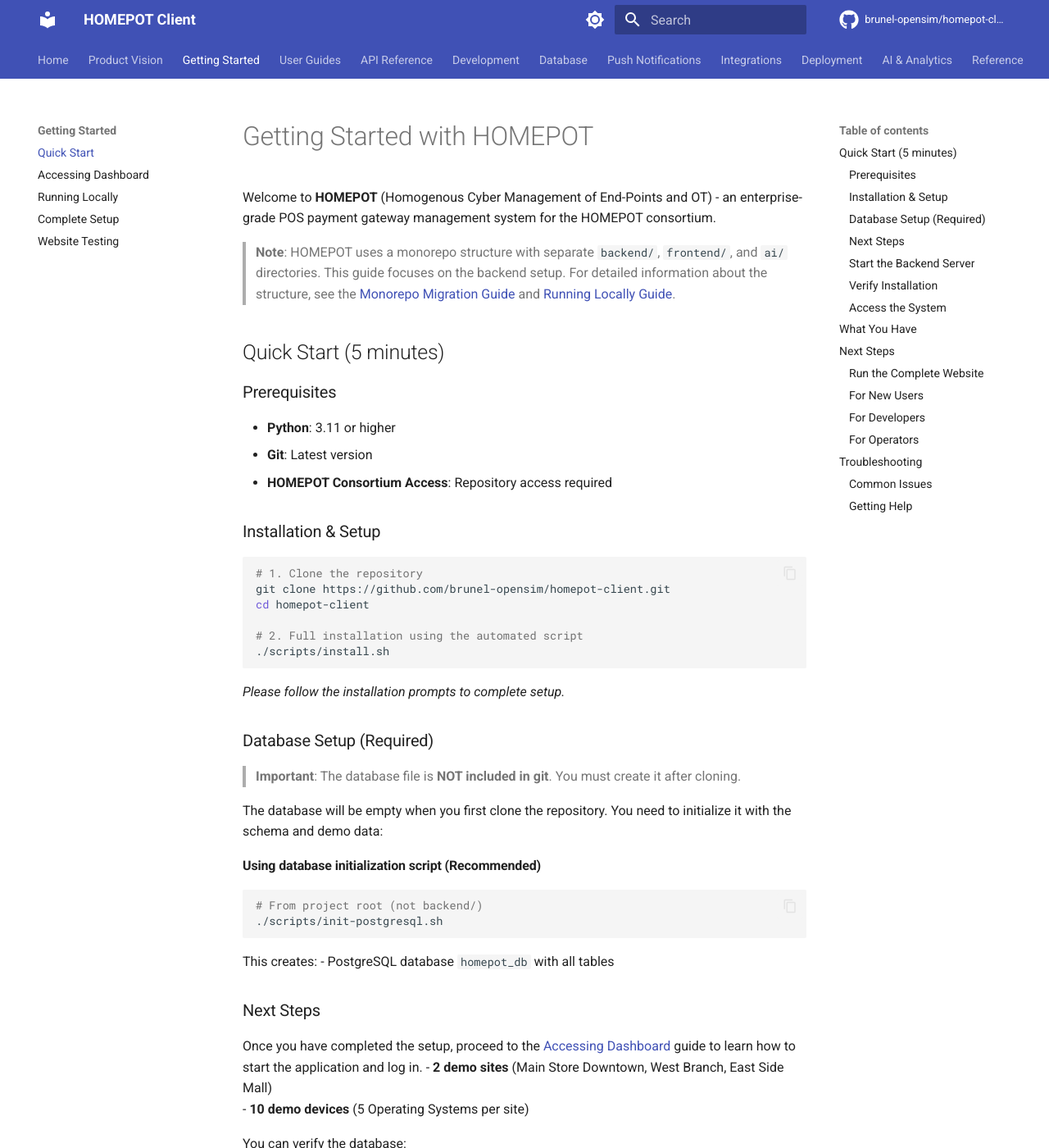
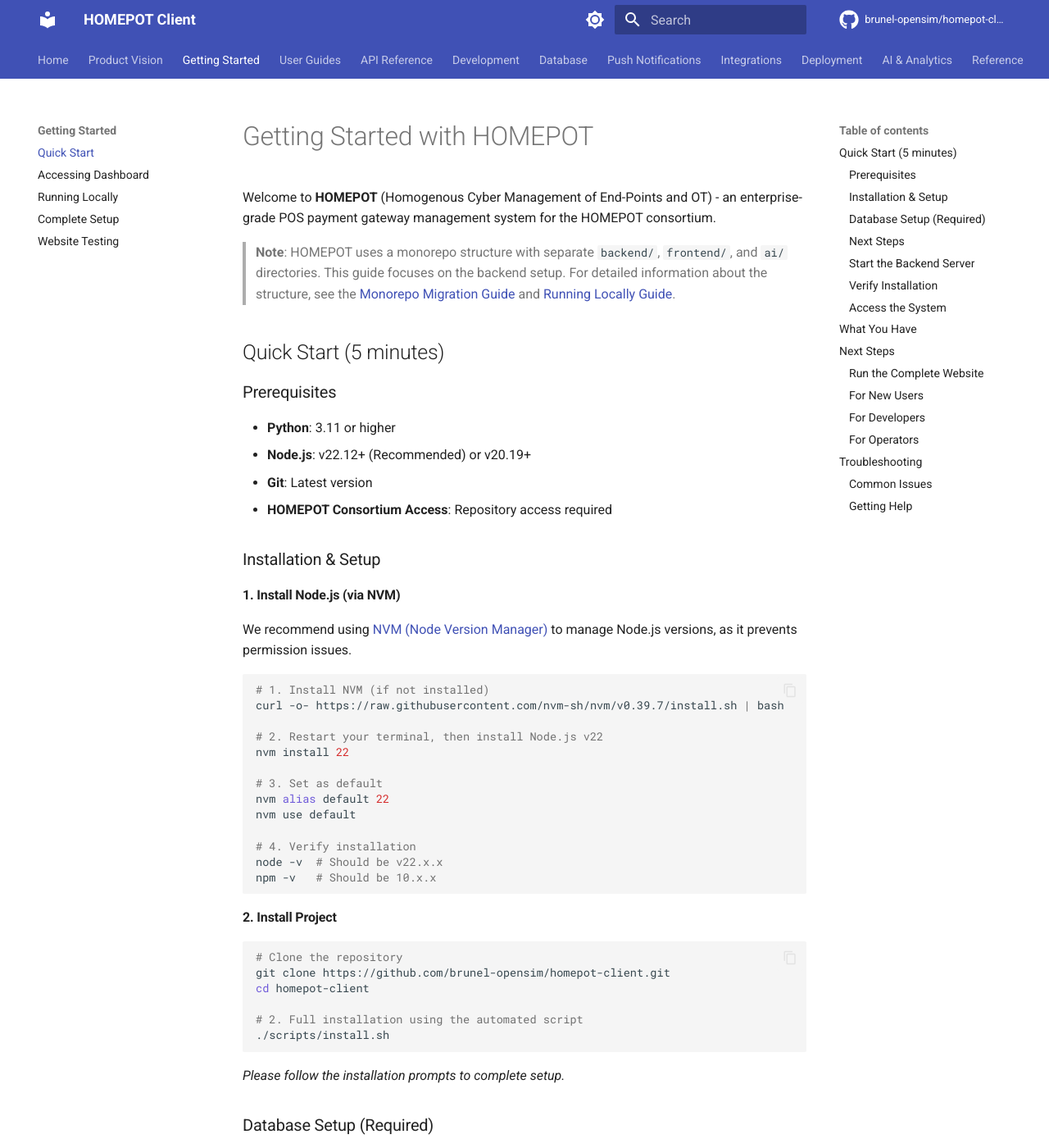
Before and after one commit to brunel-opensim/homepot-client, an MkDocs documentation site: the page built from docs/getting-started.md, in a window 1280 px wide and 1400 px high. Shown: the whole window at 82% size. Built offline with MkDocs 1.6.1 and Material for MkDocs 9.7.7, drawn with Linux system fonts in a browser that asks for light colours; comment, search, counter and statistics services are not loaded; the version menu is left out.

Commit message:
docs: update Node.js requirements to v22+
Added detailed NVM installation instructions to Getting Started guide and updated version requirements in Running Locally guide to match Vite 6 prerequisites.

````diff
--- a/docs/getting-started.md
+++ b/docs/getting-started.md
@@ -9,13 +9,36 @@
 ### Prerequisites
 
 - **Python**: 3.11 or higher
+- **Node.js**: v22.12+ (Recommended) or v20.19+
 - **Git**: Latest version
 - **HOMEPOT Consortium Access**: Repository access required
 
 ### Installation & Setup
 
+#### 1. Install Node.js (via NVM)
+
+We recommend using [NVM (Node Version Manager)](https://github.com/nvm-sh/nvm) to manage Node.js versions, as it prevents permission issues.
+
 ```bash
-# 1. Clone the repository
+# 1. Install NVM (if not installed)
+curl -o- https://raw.githubusercontent.com/nvm-sh/nvm/v0.39.7/install.sh | bash
+
+# 2. Restart your terminal, then install Node.js v22
+nvm install 22
+
+# 3. Set as default
+nvm alias default 22
+nvm use default
+
+# 4. Verify installation
+node -v  # Should be v22.x.x
+npm -v   # Should be 10.x.x
+```
+
+#### 2. Install Project
+
+```bash
+# Clone the repository
 git clone https://github.com/brunel-opensim/homepot-client.git
 cd homepot-client
 
````
Also changed, not shown: docs/running-locally.md (+1 -1 lines).
